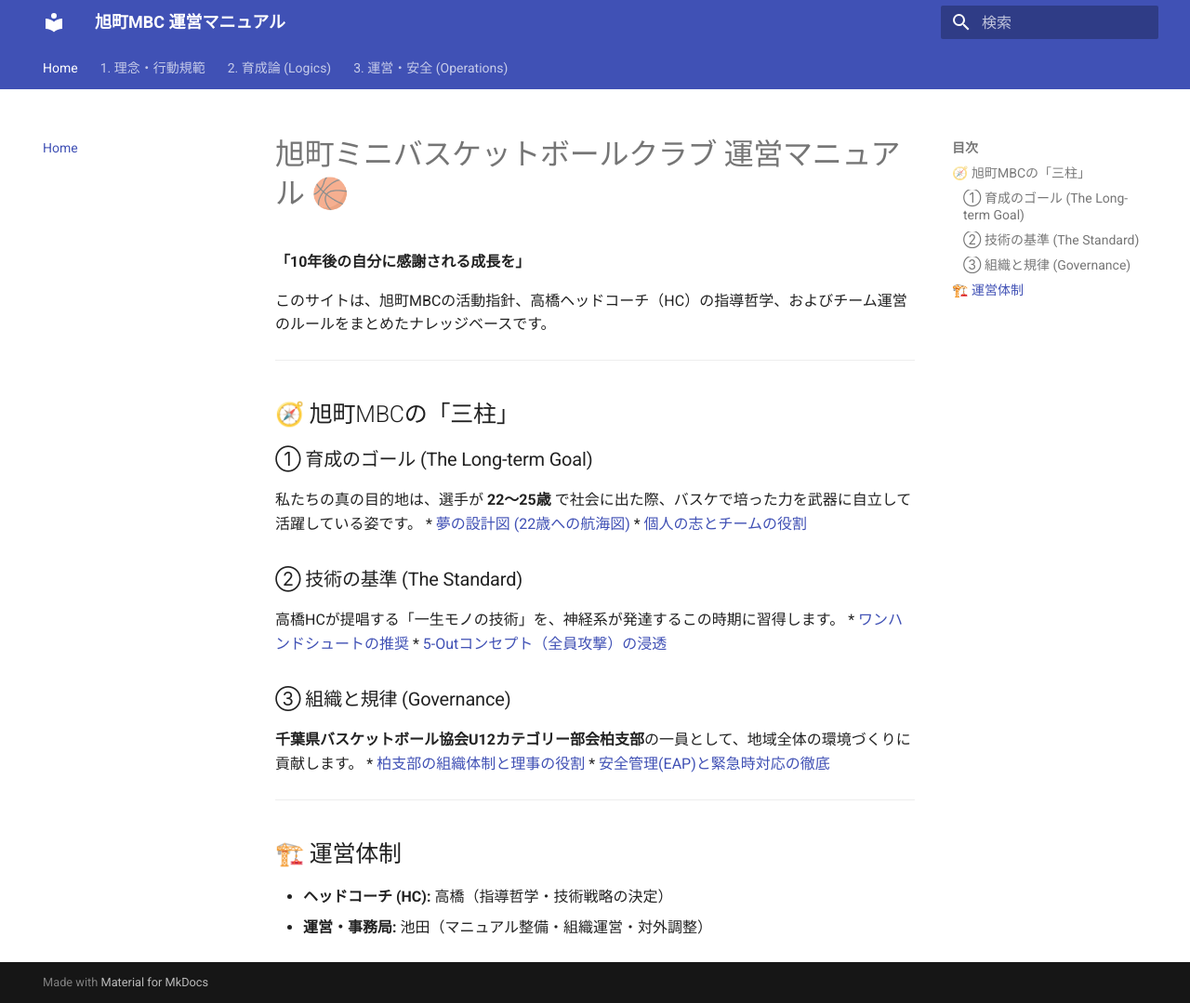
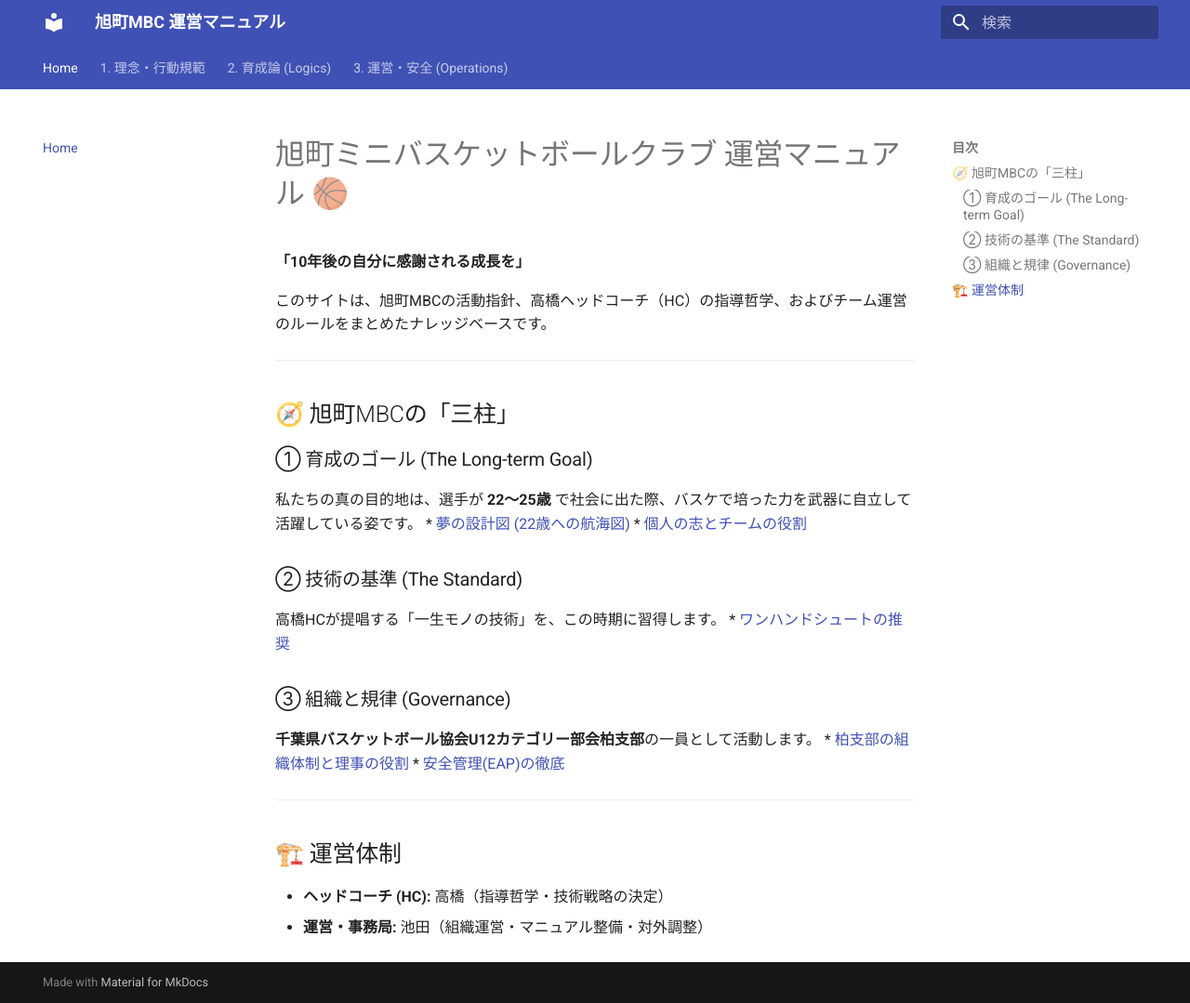
Before and after one commit to kawaiikumichan/asahicho-minibus-ops, an MkDocs documentation site: the page built from docs/index.md, in a window 1280 px wide and 1079 px high. Shown: the whole window at 93% size. Built offline with MkDocs 1.6.1 and Material for MkDocs 9.7.7, drawn with Linux system fonts in a browser that asks for light colours.

Commit message:
Update index.md

```diff
--- a/docs/index.md
+++ b/docs/index.md
@@ -14,18 +14,16 @@
 * [個人の志とチームの役割](01_Coaching_Logics/individual_goals.md)
 
 ### ② 技術の基準 (The Standard)
-高橋HCが提唱する「一生モノの技術」を、神経系が発達するこの時期に習得します。
+高橋HCが提唱する「一生モノの技術」を、この時期に習得します。
 * [ワンハンドシュートの推奨](01_Coaching_Logics/shooting_standard.md)
-* [5-Outコンセプト（全員攻撃）の浸透](01_Coaching_Logics/5out.md)
 
 ### ③ 組織と規律 (Governance)
-**千葉県バスケットボール協会U12カテゴリー部会柏支部**の一員として、地域全体の環境づくりに貢献します。
+**千葉県バスケットボール協会U12カテゴリー部会柏支部**の一員として活動します。
 * [柏支部の組織体制と理事の役割](03_Operations/organization.md)
-* [安全管理(EAP)と緊急時対応の徹底](03_Operations/eap.md)
+* [安全管理(EAP)の徹底](03_Operations/eap.md)
 
 ---
 
 ## 🏗️ 運営体制
-
 * **ヘッドコーチ (HC):** 高橋（指導哲学・技術戦略の決定）
-* **運営・事務局:** 池田（マニュアル整備・組織運営・対外調整）
+* **運営・事務局:** 池田（組織運営・マニュアル整備・対外調整）
```
